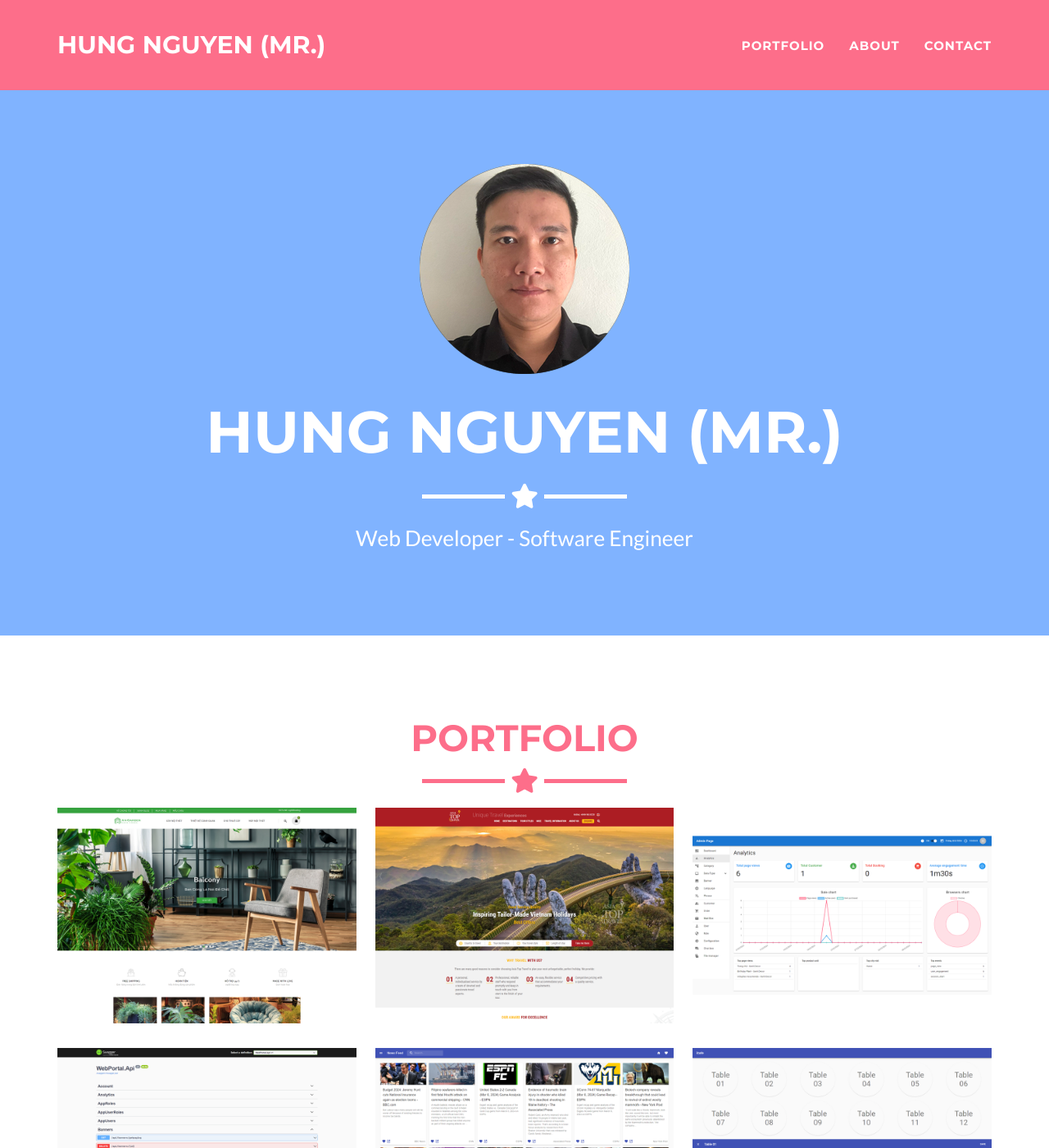
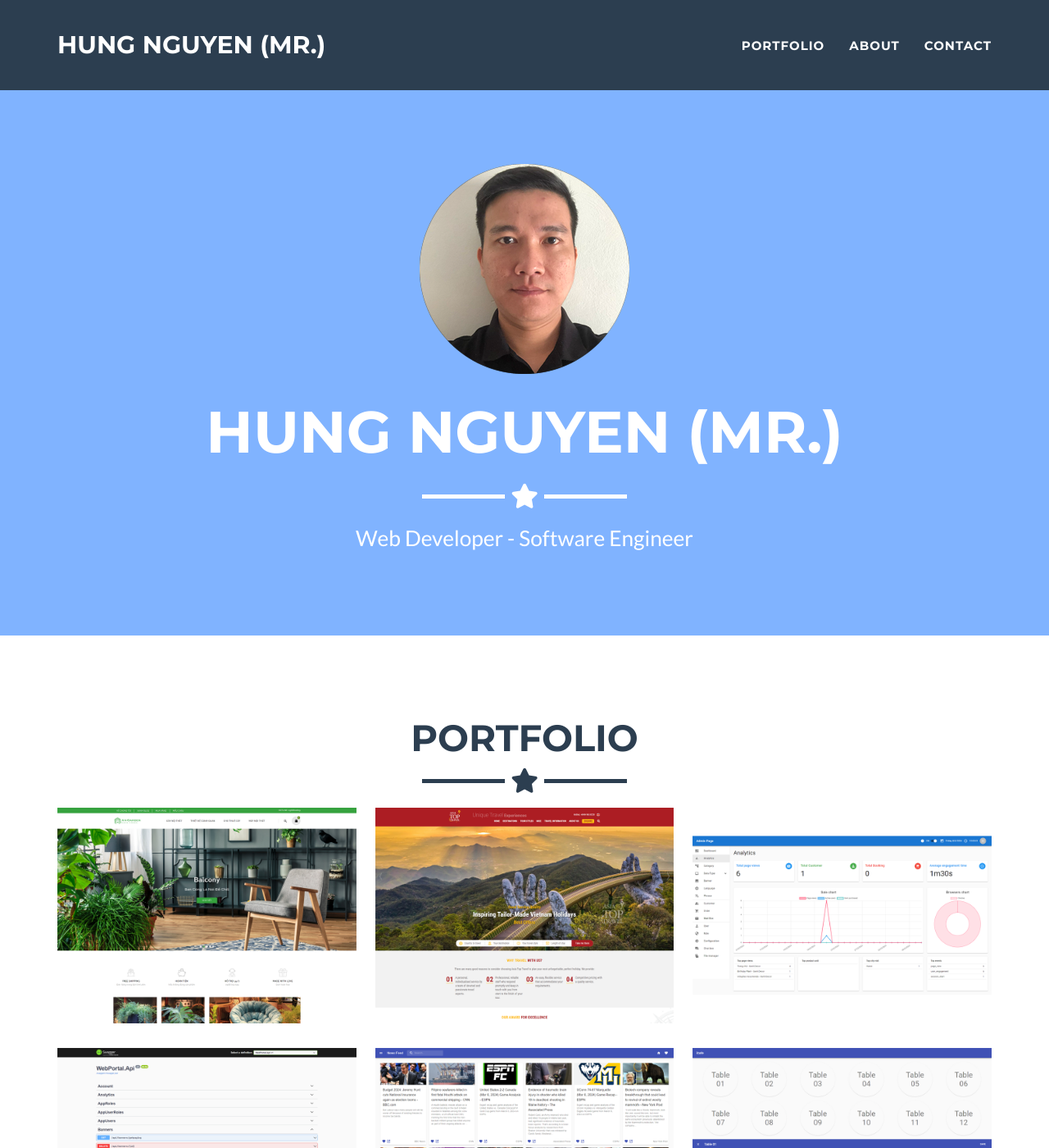
Before and after one commit to hungnguyen/hungnguyen.github.io, a Jekyll site: the page built from _posts/2014-07-18-project-1.markdown, in a window 1280 px wide and 1400 px high. Shown: the whole window at 82% size. Built offline with Jekyll 4.4.1, drawn with Linux system fonts in a browser that asks for light colours.

Commit message:
change color

```diff
--- a/_config.yml
+++ b/_config.yml
@@ -27,8 +27,8 @@ disqus_shortname: hung.nguyen1610
 color:
   primary: 80B3FF #18bc9c
   primary-rgb: "128,179,255" #"24,288,156"
-  secondary: FD6E8A #2c3e50
-  secondary-dark: A2122F #233140
+  secondary: 2c3e50 #FD6E8A
+  secondary-dark: 233140 #A2122F
 
 # Footer settings
 footer:
```
